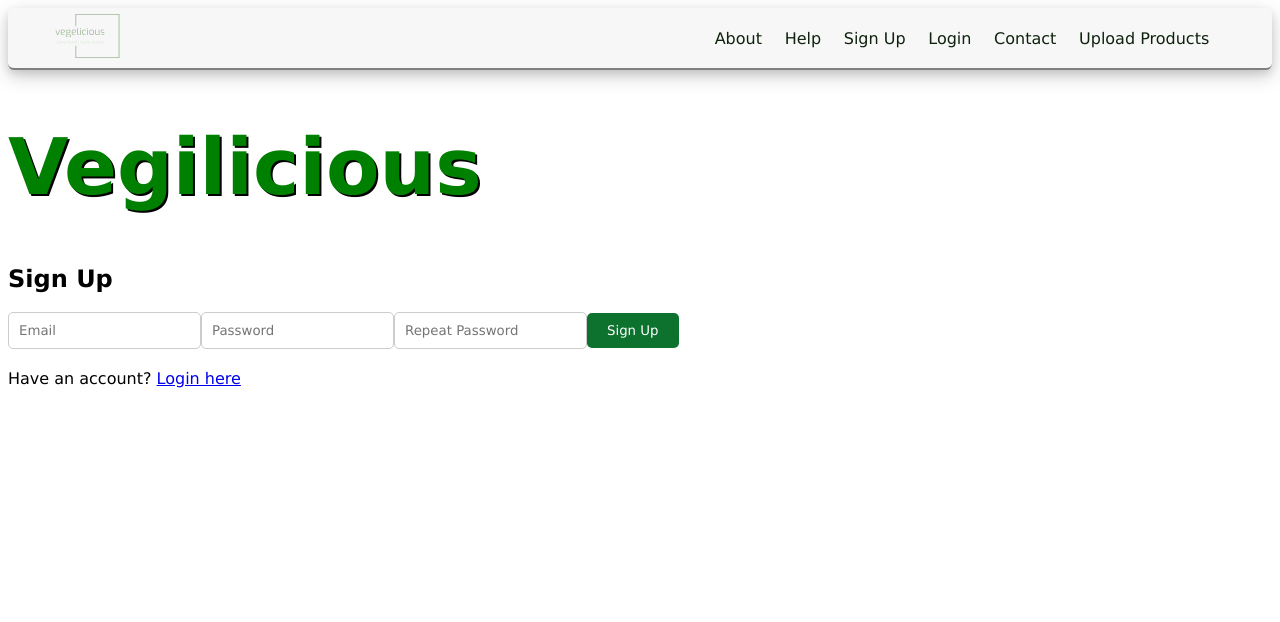
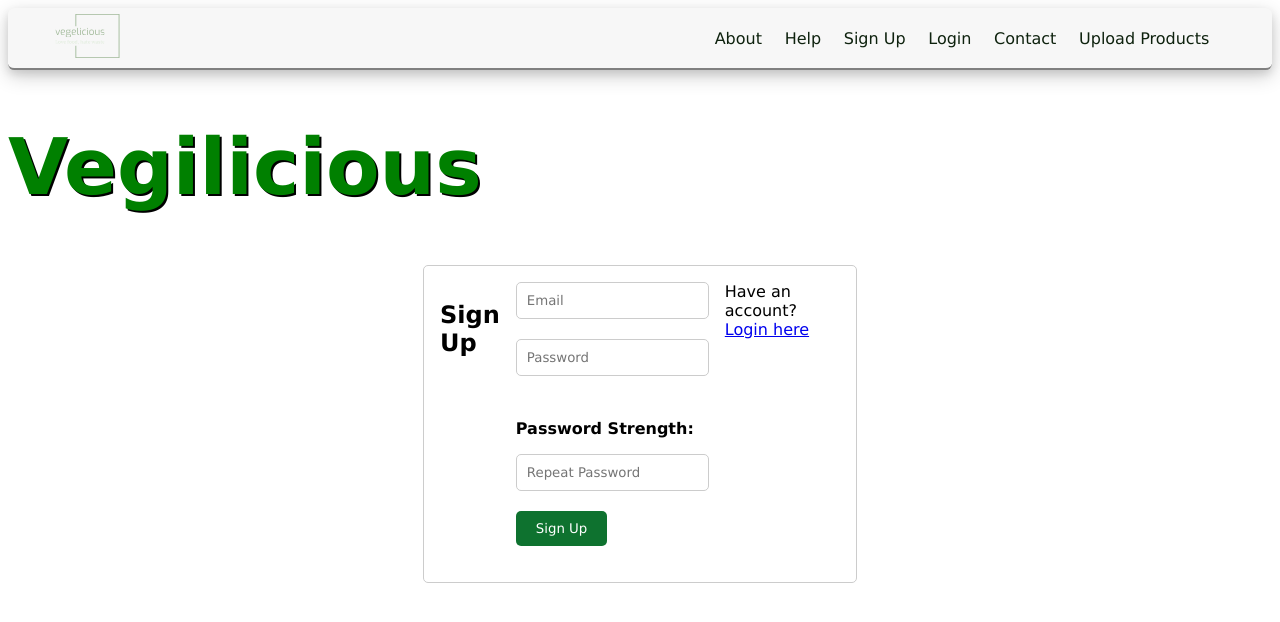
Before and after one commit to chingu-voyages/v46-tier3-team-33, a React (Vite) app in the folder frontend/: page /SignUp in a window 1280 px wide. Shown: the top 622 px of the page. Built offline with nearby package versions, Linux system fonts and the light colour scheme.

Commit message:
Added password strength

```diff
--- a/frontend/package.json
+++ b/frontend/package.json
@@ -16,7 +16,8 @@
     "emailjs-com": "^3.2.0",
     "react": "^18.2.0",
     "react-dom": "^18.2.0",
-    "react-router-dom": "6.16.0"
+    "react-router-dom": "6.16.0",
+    "zxcvbn": "^4.4.2"
   },
   "devDependencies": {
     "@testing-library/jest-dom": "^6.1.4",
@@ -24,6 +25,7 @@
     "@types/jest": "^29.5.6",
     "@types/react": "^18.2.15",
     "@types/react-dom": "^18.2.7",
+    "@types/zxcvbn": "^4.4.3",
     "@typescript-eslint/eslint-plugin": "^6.0.0",
     "@typescript-eslint/parser": "^6.0.0",
     "@vitejs/plugin-react": "^4.0.3",
--- a/frontend/src/components/Pages/signUp/SignUp.tsx
+++ b/frontend/src/components/Pages/signUp/SignUp.tsx
@@ -1,65 +1,97 @@
-import { useNavigate } from 'react-router-dom';
-import React, { useState } from 'react'
+import { useNavigate } from "react-router-dom";
+import React, { useState } from "react";
+import "./SignUp.css"; // Create a CSS file for styling
 
 const SignUp: React.FC = () => {
-
-    const [email, setEmail] = useState<string>('');
+  const [email, setEmail] = useState<string>("");
   const [isEmailValid, setIsEmailValid] = useState(true);
 
-    const [password, setPassword] = useState<string>('');
-    const [repeatPassword, setRepeatPassword] = useState<string>('');
+  const [password, setPassword] = useState<string>("");
+  const [repeatPassword, setRepeatPassword] = useState<string>("");
   const [isRepeat, setIsRepeat] = useState(true);
+
+  const [passwordStrength, setPasswordStrength] = useState<string>(""); // Weak, Medium, Strong
+  const [progressBarColor, setProgressBarColor] = useState<string>("");
 
   const navigate = useNavigate(); // Initialize the navigate object
 
   const onHandleEmailChange = (e: React.ChangeEvent<HTMLInputElement>) => {
-        setEmail(e.target.value)
+    setEmail(e.target.value);
     const emailRule = /^[a-zA-Z0-9._-]+@[a-zA-Z0-9.-]+\.[a-zA-Z]{2,4}$/;
     // Check if the email is valid
     if (emailRule.test(email)) {
       setIsEmailValid(true);
     } else {
       setIsEmailValid(false);
-            }}
+    }
+  };
+
+  const onHandlePasswordChange = (e: React.ChangeEvent<HTMLInputElement>) => {
+    const newPassword = e.target.value;
+    setPassword(newPassword);
+    const strength = calculatePasswordStrength(newPassword);
+    setPasswordStrength(strength);
+
+    // Set progress bar color based on password strength
+    if (strength === "Weak") {
+      setProgressBarColor("red");
+    } else if (strength === "Medium") {
+      setProgressBarColor("orange");
+    } else {
+      setProgressBarColor("green");
+    }
+  };
+
+  const calculatePasswordStrength = (password: string): string => {
+    // Add your own logic to calculate password strength here
+    // For simplicity, let's consider it strong if it's at least 8 characters long
+    if (password.length >= 8) {
+      return "Strong";
+    } else if (password.length >= 6) {
+      return "Medium";
+    } else {
+      return "Weak";
+    }
+  };
 
   const onHandleRepeatPassword = (e: React.ChangeEvent<HTMLInputElement>) => {
     const newRepeatPassword = e.target.value;
     setRepeatPassword(newRepeatPassword);
-        console.log(password === newRepeatPassword)
     if (password === newRepeatPassword) {
       setIsRepeat(true);
     } else {
       setIsRepeat(false);
     }
-    }
+  };
 
   const handleSubmit = async (e: React.FormEvent) => {
     e.preventDefault();
     try {
-                //API call
-                const response = await fetch('http://localhost:8081/signup', {
-		        method: 'POST',
+      // API call
+      const response = await fetch("http://localhost:8081/signup", {
+        method: "POST",
         headers: {
-			        'Content-Type': 'application/json',
+          "Content-Type": "application/json",
         },
         body: JSON.stringify({ email, password }),
-
       });
       if (response.ok) {
         // Assuming the signup is successful, relocate the user to the home page
-                    navigate('/');
+        navigate("/");
       } else {
-                    // Handle singup failure, such as displaying an error message to the user
-                    console.log('Sign up failed');
-                    console.log(email)
-                    console.log(password)
+        // Handle signup failure, such as displaying an error message to the user
+        console.log("Sign up failed");
+        console.log(email);
+        console.log(password);
       }
     } catch (error) {
-                  console.error('An error occurred:', error);
+      console.error("An error occurred:", error);
     }
-        }
-    return (<>
-    <div className='front-page'>
+  };
+
+  return (
+    <>
+      <div className="front-page">
         <div>
           <h1>Vegilicious</h1>
         </div>
@@ -78,25 +110,37 @@ const SignUp: React.FC = () => {
               type="password"
               placeholder="Password"
               value={password}
-                    onChange={(e) => setPassword(e.target.value)}
+              onChange={onHandlePasswordChange}
             />
+            <div className="password-strength">
+              <div
+                className="password-progress"
+                style={{
+                  width: `${password.length * 10}%`,
+                  background: progressBarColor,
+                }}
+              ></div>
+              <p className={`strength-text ${passwordStrength.toLowerCase()}`}>
+                Password Strength: {passwordStrength}
+              </p>
+            </div>
             <input
               type="password"
               placeholder="Repeat Password"
               value={repeatPassword}
               onChange={onHandleRepeatPassword}
             />
-                {!isRepeat && <p>Please repeat correct password.</p>}
+            {!isRepeat && <p>Please repeat the correct password.</p>}
             <button type="submit">Sign Up</button>
           </form>
 
-
-            <span>Have an account? <a href="/login">Login here</a></span>
+          <span>
+            Have an account? <a href="/login">Login here</a>
+          </span>
         </div>
-
       </div>
-
-    </>)
-}
+    </>
+  );
+};
 
 export default SignUp;
--- a/frontend/src/components/Pages/signUp/signUp.css
+++ b/frontend/src/components/Pages/signUp/signUp.css
@@ -1,10 +1,3 @@
-/* body {
-  display: flex;
-  justify-content: center;
-  align-items: center;
-  background-color: white;
-} */
-
 .signup-container {
   max-width: 400px;
   margin: 2em auto;
@@ -18,3 +11,30 @@
   flex-direction: row;
   gap: 1em;
 }
+
+.password-strength {
+  margin: 10px 0;
+}
+
+.password-progress {
+  height: 8px;
+  border-radius: 4px;
+  margin-top: 5px;
+}
+
+.strength-text {
+  margin-top: 5px;
+  font-weight: bold;
+}
+
+.weak {
+  color: red;
+}
+
+.medium {
+  color: orange;
+}
+
+.strong {
+  color: green;
+}
```
Also changed, not shown: 1 other file (tests, documents, lock files or other folders). Lines whose indentation alone changed are shown as unchanged.
